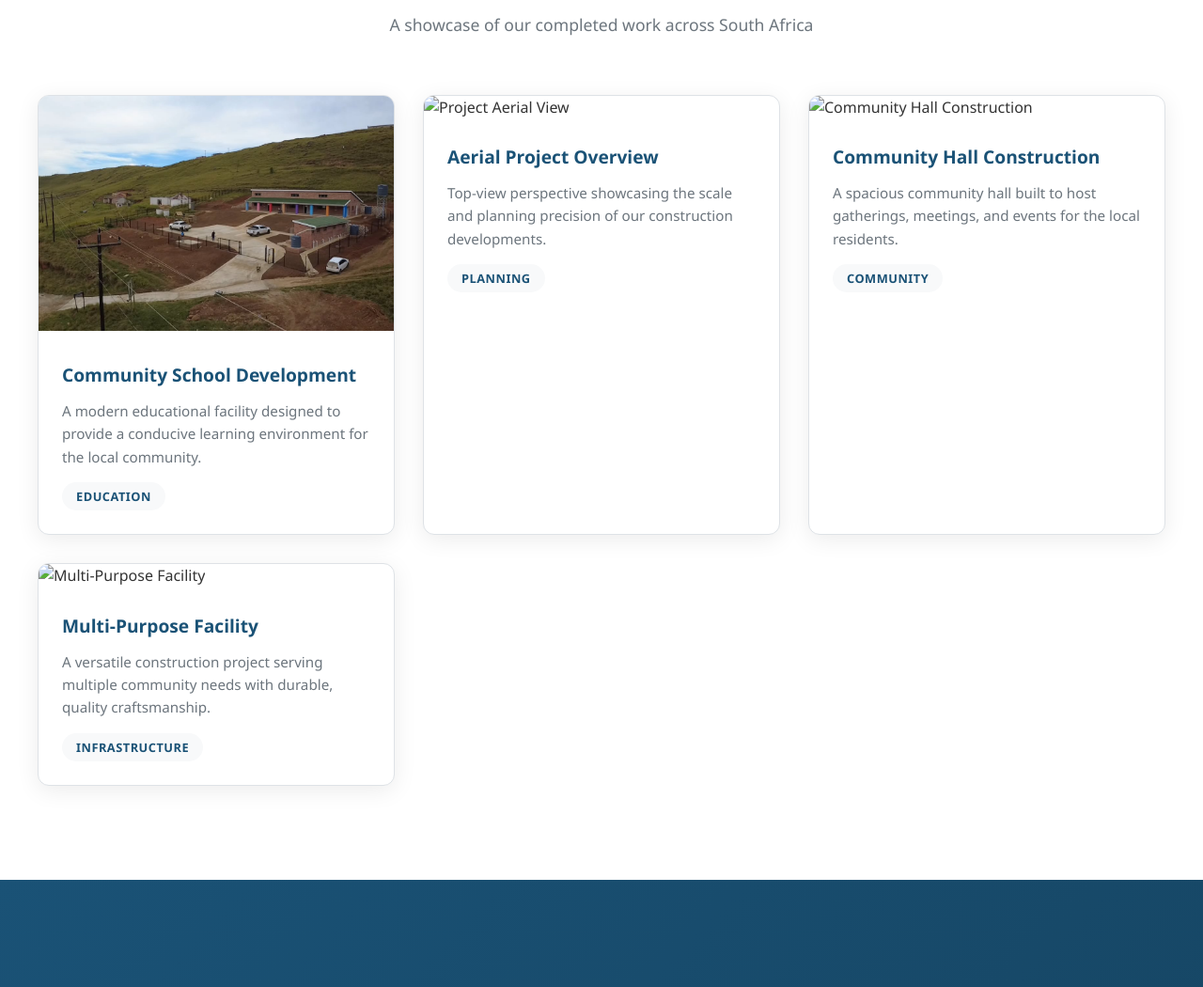
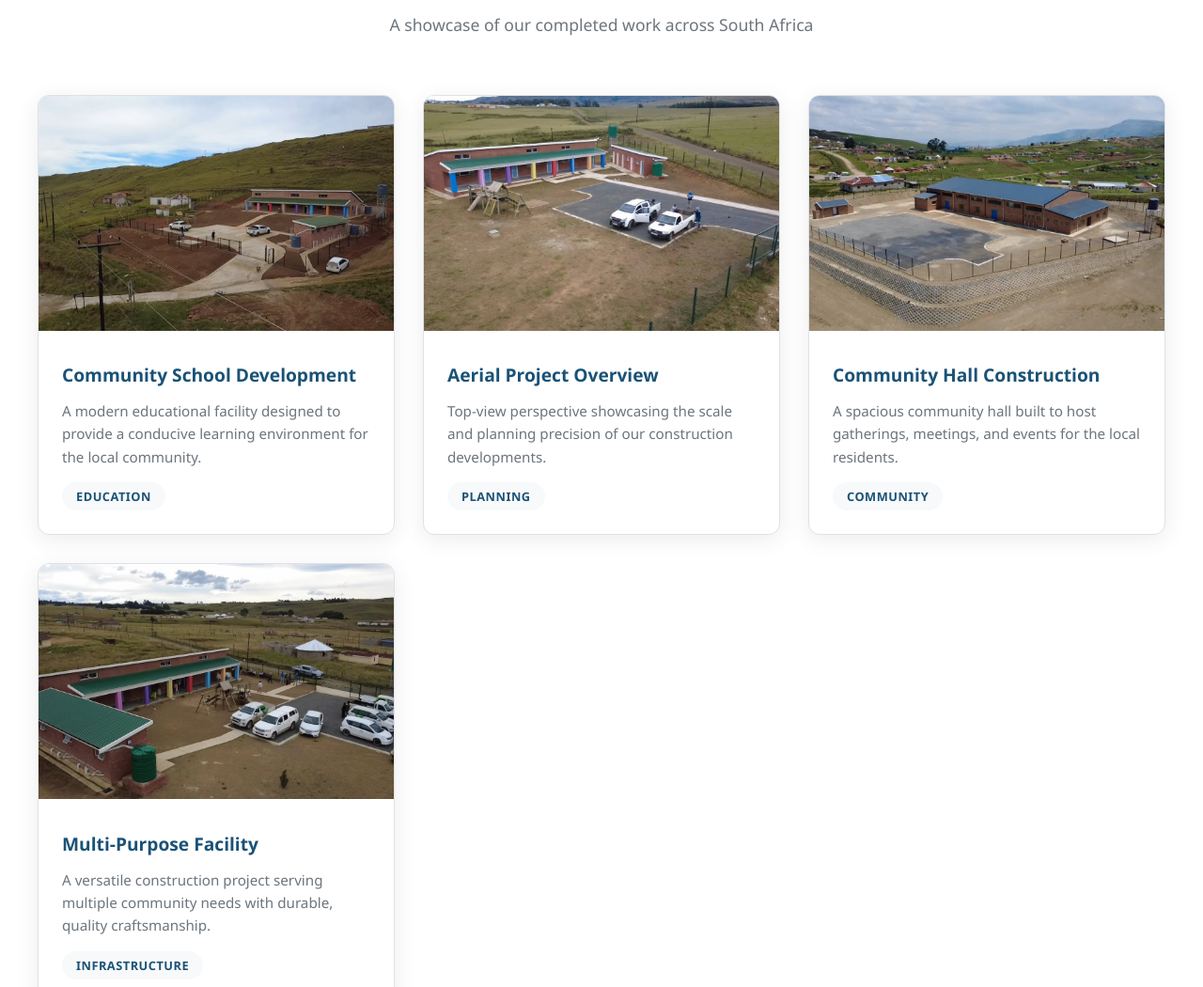
Before and after one commit to inzaloyamaqhawe-tech/BGM-construction, a plain HTML site: page index.html in a window 1280 px wide. Shown: the part 1872-2922 px from the top of the page at 94% size. Drawn offline with Linux system fonts and the light colour scheme.

Commit message:
Updated photos and physical address for BGM Construction

```diff
--- a/index.html
+++ b/index.html
@@ -951,7 +951,7 @@
                     </div>
                 </div>
                 <div class="project-card fade-in">
-                    <img src="assets/aerial.jpg" alt="Project Aerial View">
+                    <img src="assets/aerial.jpeg" alt="Project Aerial View">
                     <div class="project-info">
                         <h3>Aerial Project Overview</h3>
                         <p>Top-view perspective showcasing the scale and planning precision of our construction developments.</p>
@@ -959,7 +959,7 @@
                     </div>
                 </div>
                 <div class="project-card fade-in">
-                    <img src="assets/chall.jpg" alt="Community Hall Construction">
+                    <img src="assets/chall.jpeg" alt="Community Hall Construction">
                     <div class="project-info">
                         <h3>Community Hall Construction</h3>
                         <p>A spacious community hall built to host gatherings, meetings, and events for the local residents.</p>
@@ -967,7 +967,7 @@
                     </div>
                 </div>
                 <div class="project-card fade-in">
-                    <img src="assets/multi.jpg" alt="Multi-Purpose Facility">
+                    <img src="assets/multi.jpeg" alt="Multi-Purpose Facility">
                     <div class="project-info">
                         <h3>Multi-Purpose Facility</h3>
                         <p>A versatile construction project serving multiple community needs with durable, quality craftsmanship.</p>
```
Also changed, not shown: assets/aerial.jpeg (added), assets/chall.jpeg (added), assets/multi.jpeg (added).
